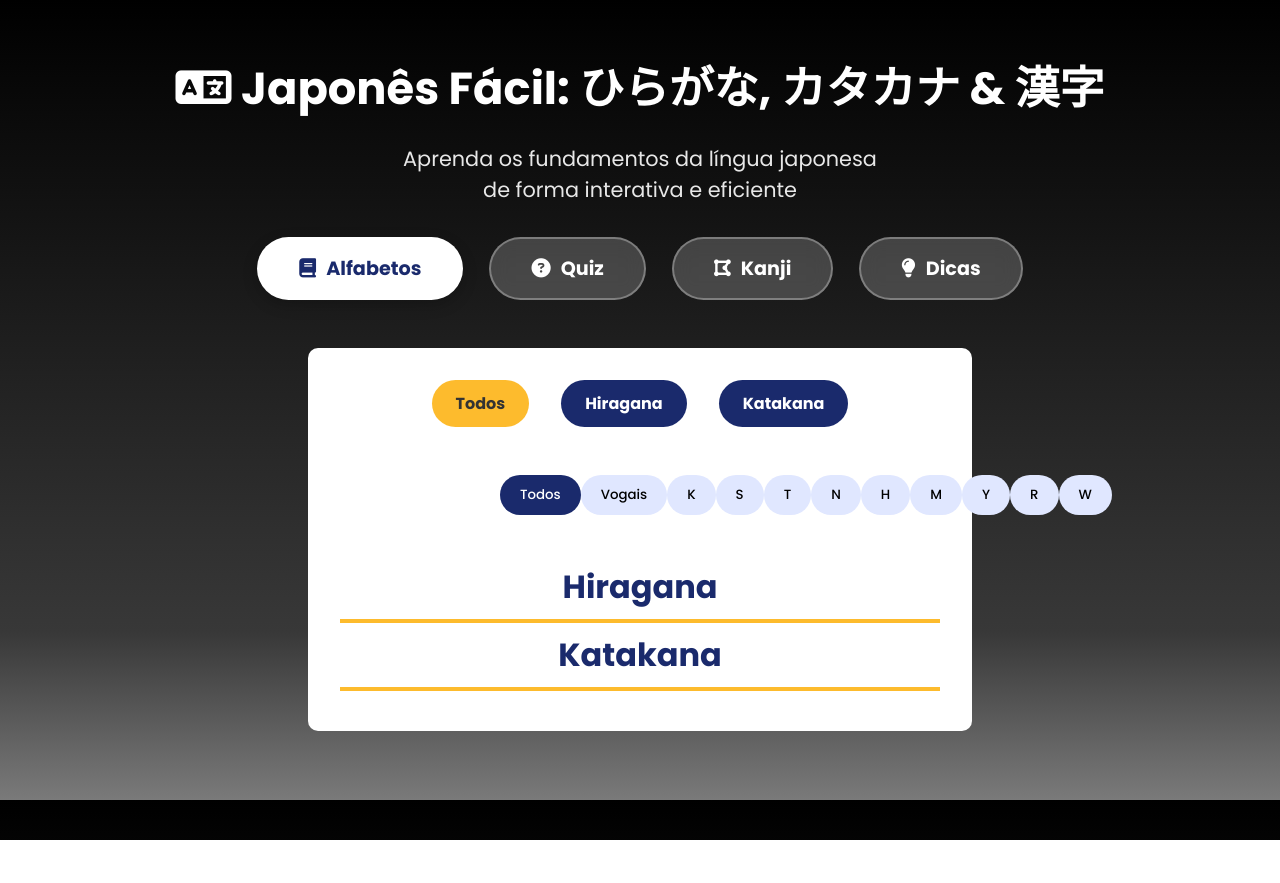
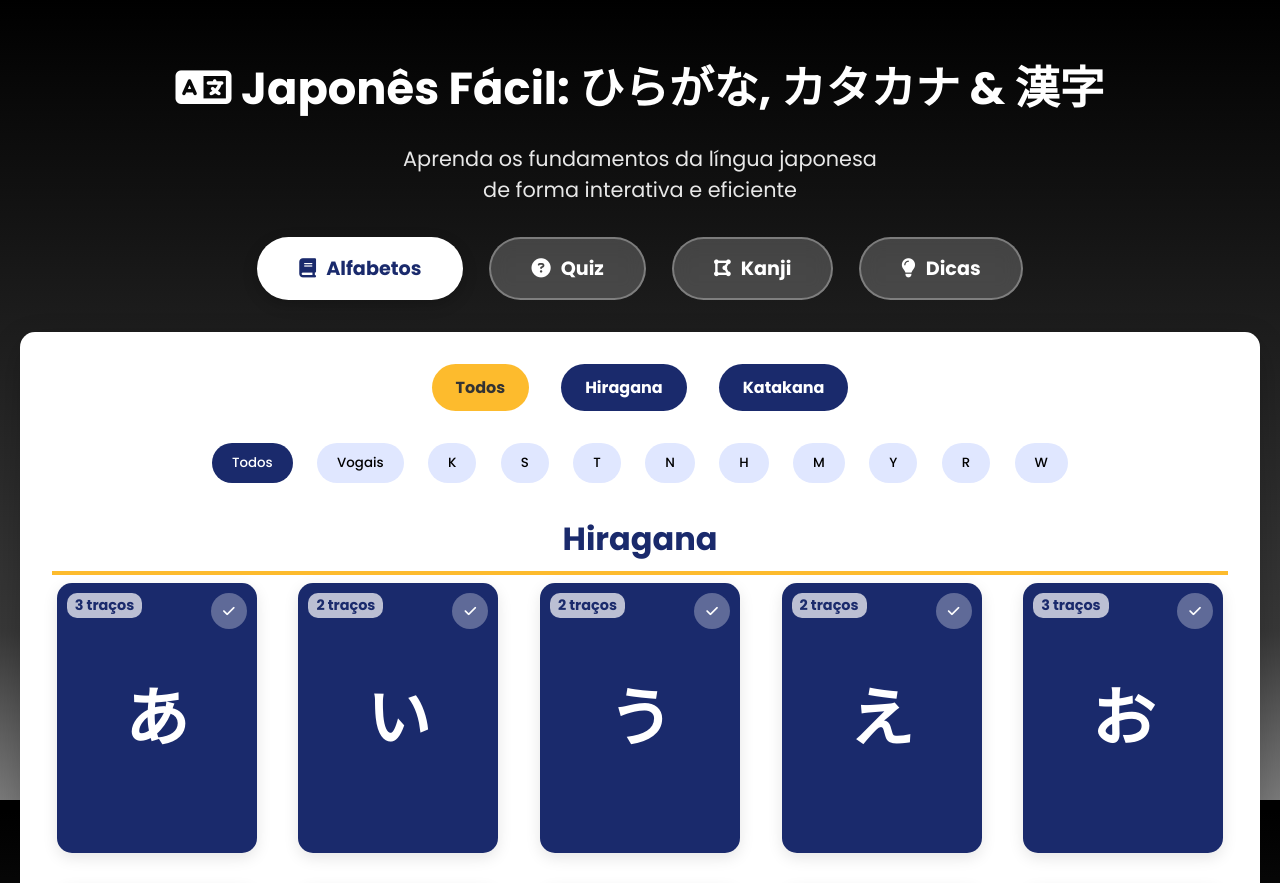
Before and after one commit to Leonardo-DeLuca/angular-learn-app, an Angular app: page / in a window 1280 px wide. Shown: the top 883 px of the page. Before the commit the page ends 840 px from the top, so only its background shows below. Built offline with nearby package versions, Linux system fonts and the light colour scheme.

Commit message:
inicio da inserção de flashcards

```diff
--- a/src/app/components/alfabeto-page/alfabeto-page.css
+++ b/src/app/components/alfabeto-page/alfabeto-page.css
@@ -1,11 +1,13 @@
 .page{
     background-color: white;
-    margin: 3em 18em;
-    border-radius: 10px;
+    margin: 2em auto;
+    border-radius: 15px;
     display: flex;
     flex-direction: column;
     padding: 2em;
-    gap: 3em;
+    gap: 2em;
+    max-width: 1400px;
+    box-shadow: 0 10px 30px rgba(0, 0, 0, 0.2);
 }
 
 .tabSelect{
@@ -21,3 +23,13 @@
     justify-content: space-between;
     padding: 0 10em;
 }
+
+.sectionFlashCards{
+    padding: 0;
+}
+
+.flashcards {
+    display: flex;
+    flex-direction: column;
+    gap: 1em;
+  }
--- a/src/app/components/alfabeto-page/tab-hiragana/tab-hiragana.css
+++ b/src/app/components/alfabeto-page/tab-hiragana/tab-hiragana.css
@@ -8,3 +8,16 @@ h1{
     font-size: 2rem;
     font-weight: bold;
 }
+
+.flashcard-container {
+    display: grid;
+    grid-template-columns: repeat(auto-fit, minmax(12em, 1fr));
+    gap: 2em;
+    box-sizing: border-box;
+    justify-items: center;
+  }
+
+
+.sectionFlashCards{
+    margin-bottom: 5em;
+}
--- a/src/app/components/alfabeto-page/tab-hiragana/tab-hiragana.html
+++ b/src/app/components/alfabeto-page/tab-hiragana/tab-hiragana.html
@@ -1,2 +1,7 @@
 <h1>Hiragana</h1>
 <hr>
+<div class="flashcard-container">
+    @for (character of hiraganaList; track $index) {
+        <app-flashcard kana={{character.kana}} romaji={{character.romaji}} group={{character.group}} strokes={{character.strokes}} example={{character.example}} meaning={{character.meaning}}></app-flashcard>
+    }
+</div>
--- a/src/app/components/alfabeto-page/tab-hiragana/tab-hiragana.ts
+++ b/src/app/components/alfabeto-page/tab-hiragana/tab-hiragana.ts
@@ -1,11 +1,19 @@
-import { Component } from '@angular/core';
+import { Component, inject } from '@angular/core';
+import { Flashcard } from "../../flashcard/flashcard";
+import { HiraganaList } from '../services/hiragana-list';
+import { Character } from '../../../interfaces/character';
 
 @Component({
   selector: 'app-tab-hiragana',
-  imports: [],
+  imports: [Flashcard],
   templateUrl: './tab-hiragana.html',
   styleUrl: './tab-hiragana.css'
 })
 export class TabHiragana {
+  hiraganaList: Character[] = [];
+  hiraganaServer: HiraganaList = inject(HiraganaList);
 
+  constructor(){
+    this.hiraganaList = this.hiraganaServer.getAll();
+  }
 }
--- a/src/app/components/alfabeto-page/tab-katakana/tab-katakana.css
+++ b/src/app/components/alfabeto-page/tab-katakana/tab-katakana.css
@@ -8,3 +8,14 @@ h1{
     font-size: 2rem;
     font-weight: bold;
 }
+
+.flashcard-container {
+    display: grid;
+    grid-template-columns: repeat(auto-fill, minmax(2em, 1fr));
+    gap: 2em;
+    justify-content: space-around;
+}
+
+.sectionFlashCards{
+    margin-bottom: 5em;
+}
--- a/src/app/components/alfabeto-page/tab-katakana/tab-katakana.html
+++ b/src/app/components/alfabeto-page/tab-katakana/tab-katakana.html
@@ -1,2 +1,7 @@
-<h1>Katakana</h1>
-<hr>
+<section class="sectionFlashCards">
+    <h1>Katakana</h1>
+    <hr>
+    <div class="flashcard-container">
+        <app-flashcard kana= "あ" romaji="a" group="vowels" strokes= "3 traços" example="あめ (ame)" meaning="chuva"></app-flashcard>
+    </div>
+</section>
--- a/src/app/components/alfabeto-page/tab-katakana/tab-katakana.ts
+++ b/src/app/components/alfabeto-page/tab-katakana/tab-katakana.ts
@@ -1,8 +1,9 @@
 import { Component } from '@angular/core';
+import { Flashcard } from "../../flashcard/flashcard";
 
 @Component({
   selector: 'app-tab-katakana',
-  imports: [],
+  imports: [Flashcard],
   templateUrl: './tab-katakana.html',
   styleUrl: './tab-katakana.css'
 })
--- /dev/null
+++ b/src/app/components/flashcard/flashcard.css
@@ -0,0 +1,140 @@
+.flashcard {
+    width: 200px;
+    height: 270px;
+    box-sizing: border-box;
+  }
+
+
+.flashcard:hover {
+    transform: translateY(-5px);
+}
+
+.flashcard-inner {
+    position: relative;
+    width: 100%;
+    height: 100%;
+    text-align: center;
+    transition: transform 0.6s;
+    transform-style: preserve-3d;
+}
+
+.flashcard.flipped .flashcard-inner {
+    transform: rotateY(180deg);
+}
+
+.flashcard-front, .flashcard-back {
+    position: absolute;
+    width: 100%;
+    height: 100%;
+    backface-visibility: hidden;
+    display: flex;
+    flex-direction: column;
+    justify-content: center;
+    align-items: center;
+    border-radius: 15px;
+    box-shadow: 0 5px 15px rgba(0, 0, 0, 0.1);
+    padding: 15px;
+    overflow: hidden;
+}
+
+.flashcard-front {
+    background: #1a2a6c;
+    color: white;
+}
+
+.flashcard-back {
+    background: #fdbb2d;
+    color: #333;
+    transform: rotateY(180deg);
+    justify-content: space-between;
+}
+
+.kana {
+    font-size: 4rem;
+    font-weight: bold;
+    margin-bottom: 10px;
+    font-family: 'Noto Sans JP', sans-serif;
+}
+
+.kanji {
+    font-size: 4rem;
+    font-weight: bold;
+    margin-bottom: 10px;
+    font-family: 'Noto Sans JP', sans-serif;
+}
+
+.romaji {
+    font-size: 1.8rem;
+    font-weight: bold;
+    margin-bottom: 10px;
+}
+
+.meaning {
+    font-size: 1.4rem;
+    font-weight: bold;
+    margin-bottom: 10px;
+}
+
+.example-container {
+    width: 100%;
+    padding: 10px;
+    background: rgba(255, 255, 255, 0.7);
+    border-radius: 10px;
+    margin-top: 10px;
+    max-height: 90px;
+    overflow: hidden;
+}
+
+.example-word {
+    font-size: 1.1rem;
+    font-family: 'Noto Sans JP', sans-serif;
+    margin-bottom: 5px;
+    line-height: 1.3;
+}
+
+.example-meaning {
+    font-size: 0.9rem;
+    font-style: italic;
+    color: #555;
+    line-height: 1.3;
+}
+
+.strokes {
+    font-size: 0.9rem;
+    color: #1a2a6c;
+    font-weight: bold;
+    position: absolute;
+    top: 10px;
+    left: 10px;
+    background: rgba(255, 255, 255, 0.7);
+    padding: 2px 8px;
+    border-radius: 10px;
+}
+
+.check-btn {
+    position: absolute;
+    top: 10px;
+    right: 10px;
+    background: rgba(255, 255, 255, 0.3);
+    border: none;
+    border-radius: 50%;
+    width: 36px;
+    height: 36px;
+    display: flex;
+    align-items: center;
+    justify-content: center;
+    cursor: pointer;
+    color: white;
+    transition: all 0.3s;
+    z-index: 10;
+}
+
+.flashcard-back .check-btn {
+    color: #1a2a6c;
+    background: rgba(26, 42, 108, 0.1);
+}
+
+.check-btn.checked {
+    background: #4CAF50;
+    color: white;
+}
--- /dev/null
+++ b/src/app/components/flashcard/flashcard.html
@@ -0,0 +1,23 @@
+<div class="flashcard">
+    <div class="flashcard-inner">
+        <div class="flashcard-front">
+            <button class="check-btn">
+                <i class="fas fa-check"></i>
+            </button>
+            <div class="strokes">{{strokes}}</div>
+            <div class="kana">{{kana}}</div>
+        </div>
+        <div class="flashcard-back">
+            <button class="check-btn">
+                <i class="fas fa-check"></i>
+            </button>
+            <div class="strokes">{{strokes}}</div>
+            <div class="kana">{{kana}}</div>
+            <div class="romaji">{{romaji}}</div>
+            <div class="example-container">
+                <div class="example-word">{{example}}</div>
+                <div class="example-meaning">{{meaning}}</div>
+            </div>
+        </div>
+    </div>
+</div>
--- /dev/null
+++ b/src/app/components/flashcard/flashcard.ts
@@ -0,0 +1,16 @@
+import { Component, Input } from '@angular/core';
+
+@Component({
+  selector: 'app-flashcard',
+  imports: [],
+  templateUrl: './flashcard.html',
+  styleUrl: './flashcard.css'
+})
+export class Flashcard {
+  @Input() strokes: string = "";
+  @Input() kana: string = "";
+  @Input() romaji: string = "";
+  @Input() example: string = "";
+  @Input() meaning: string = "";
+  @Input() group: string = "";
+}
--- a/src/styles.css
+++ b/src/styles.css
@@ -1,3 +1,7 @@
+*, *::before, *::after {
+  box-sizing: border-box;
+}
+
 *{
 	font-family: 'Poppins', 'Segoe UI', Tahoma, Geneva, Verdana, sans-serif;
 }
```
